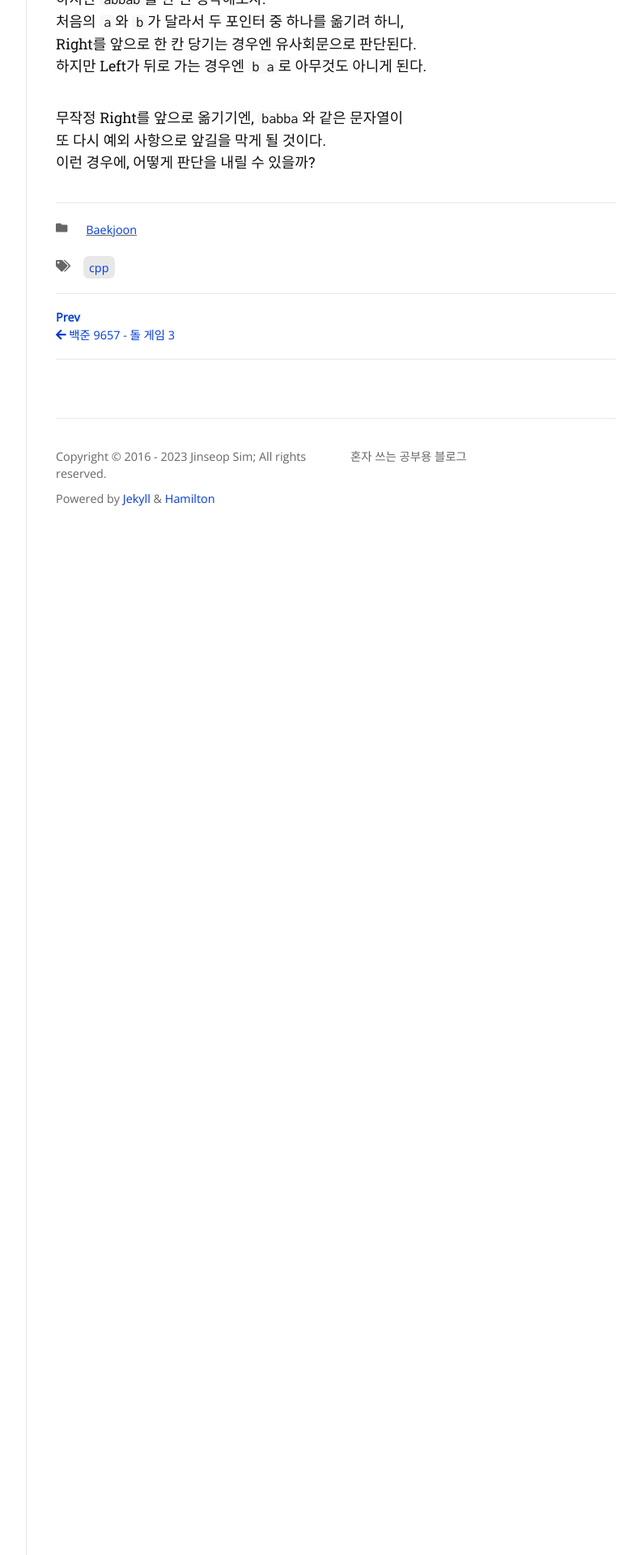
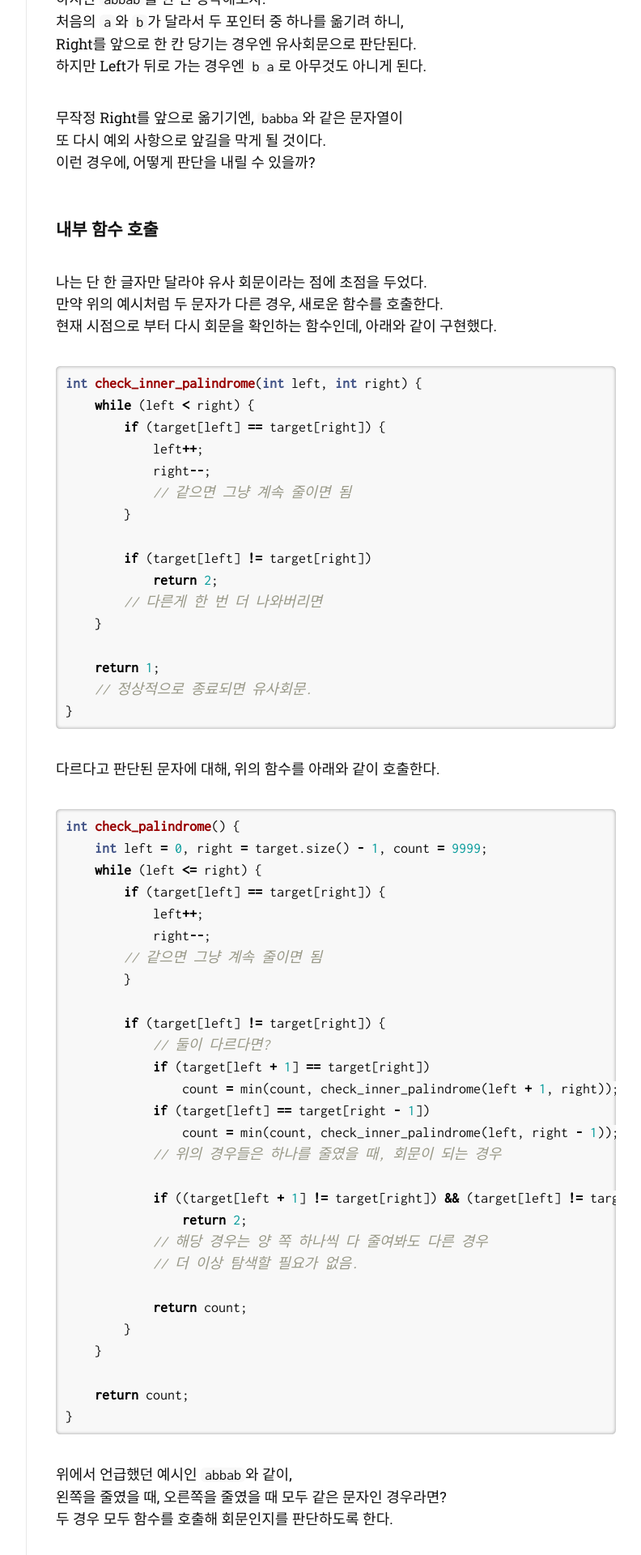
Before and after one commit to Jinseop-Sim/Jinseop-Sim.github.io, a Jekyll site: the page built from _posts/2023-12-16-bj-17609.md, in a window 1280 px wide. Shown: the part 1514-3434 px from the top of the page at 81% size, without its empty margins (357-1149 px from the left). Built offline with Jekyll 4.4.1, drawn with Linux system fonts in a browser that asks for light colours; nearby versions of some CDN libraries; some web fonts are replaced; some of the changed text lies outside the part shown.

Commit message:
글 수정

````diff
--- a/_posts/2023-12-16-bj-17609.md
+++ b/_posts/2023-12-16-bj-17609.md
@@ -51,3 +51,65 @@ Right를 앞으로 한 칸 당기는 경우엔 유사회문으로 판단된다.
 무작정 Right를 앞으로 옮기기엔, ```babba```와 같은 문자열이
 또 다시 예외 사항으로 앞길을 막게 될 것이다.
 이런 경우에, 어떻게 판단을 내릴 수 있을까?
+
+### 내부 함수 호출
+나는 단 한 글자만 달라야 유사 회문이라는 점에 초점을 두었다.
+만약 위의 예시처럼 두 문자가 다른 경우, 새로운 함수를 호출한다.
+현재 시점으로 부터 다시 회문을 확인하는 함수인데, 아래와 같이 구현했다.
+{% highlight cpp %}
+int check_inner_palindrome(int left, int right) {
+    while (left < right) {
+        if (target[left] == target[right]) {
+            left++;
+            right--;
+            // 같으면 그냥 계속 줄이면 됨
+        }
+
+        if (target[left] != target[right])
+            return 2;
+        // 다른게 한 번 더 나와버리면
+    }
+
+    return 1;
+    // 정상적으로 종료되면 유사회문.
+}
+{% endhighlight %}
+
+다르다고 판단된 문자에 대해, 위의 함수를 아래와 같이 호출한다.
+{% highlight cpp %}
+int check_palindrome() {
+    int left = 0, right = target.size() - 1, count = 9999;
+    while (left <= right) {
+        if (target[left] == target[right]) {
+            left++;
+            right--;
+        // 같으면 그냥 계속 줄이면 됨
+        }
+
+        if (target[left] != target[right]) {
+            // 둘이 다르다면?
+            if (target[left + 1] == target[right])
+                count = min(count, check_inner_palindrome(left + 1, right));
+            if (target[left] == target[right - 1])
+                count = min(count, check_inner_palindrome(left, right - 1));
+            // 위의 경우들은 하나를 줄였을 때, 회문이 되는 경우
+
+            if ((target[left + 1] != target[right]) && (target[left] != target[right - 1]))
+                return 2;
+            // 해당 경우는 양 쪽 하나씩 다 줄여봐도 다른 경우
+            // 더 이상 탐색할 필요가 없음.
+
+            return count;
+        }
+    }
+
+    return count;
+}
+{% endhighlight %}
+위에서 언급했던 예시인 ```abbab```와 같이,
+왼쪽을 줄였을 때, 오른쪽을 줄였을 때 모두 같은 문자인 경우라면?
+두 경우 모두 함수를 호출해 회문인지를 판단하도록 한다.
+
+만약 둘 중 하나라도 회문이 가능하다면 이 문자열은 유사회문이다.
+따라서, ```count```에 2보다 작은 1이 저장될 것이다.
+위와 같이 구현하면, 어떤 경우에도 판단이 가능하다.
````
